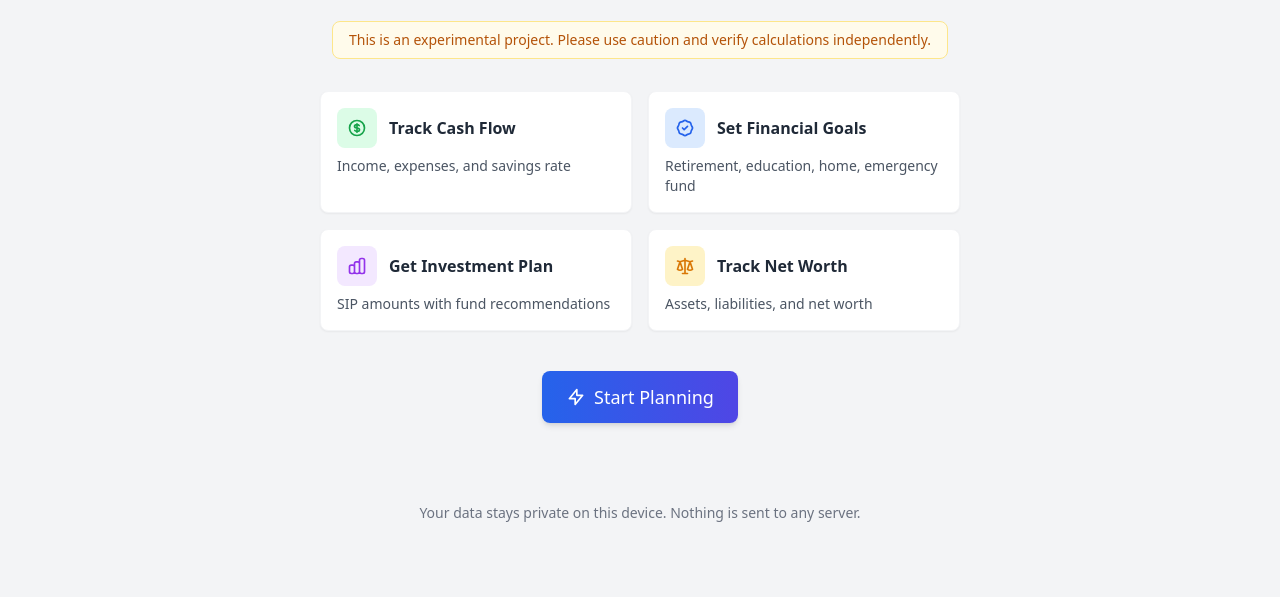
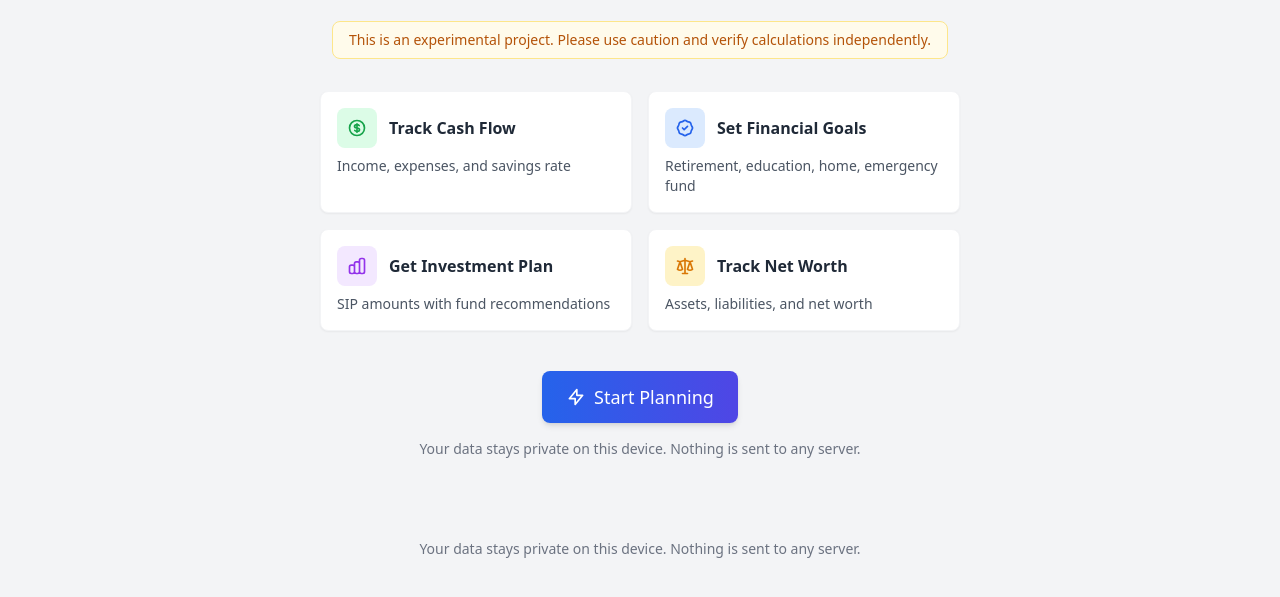
Before and after one commit to vinodvr/rupee-folio, a website with bundled scripts: page index.html in a window 1280 px wide. Shown: the part 269-866 px from the top of the page. Before the commit the page ends 832 px from the top, so only its background shows below. Built offline with nearby package versions, Linux system fonts and the light colour scheme.

Commit message:
Add privacy message below Start Planning button on Home screen
Co-Authored-By: Claude Opus 4.5 <noreply@anthropic.com>

```diff
--- a/index.html
+++ b/index.html
@@ -115,6 +115,7 @@
             </svg>
             Start Planning
           </button>
+          <p class="mt-4 text-sm text-gray-500">Your data stays private on this device. Nothing is sent to any server.</p>
         </div>
 
         <!-- Has data state: Show continue message -->
```
